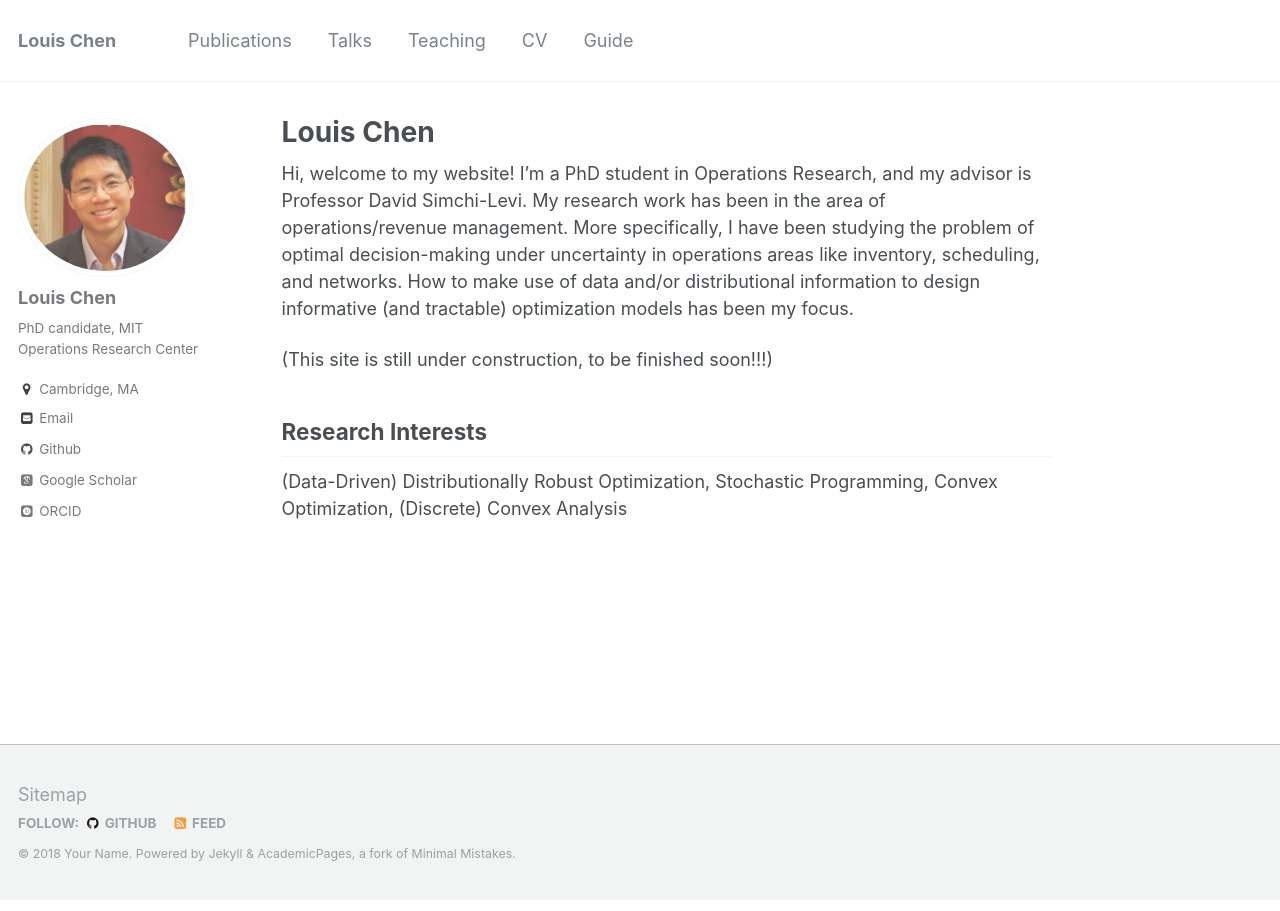
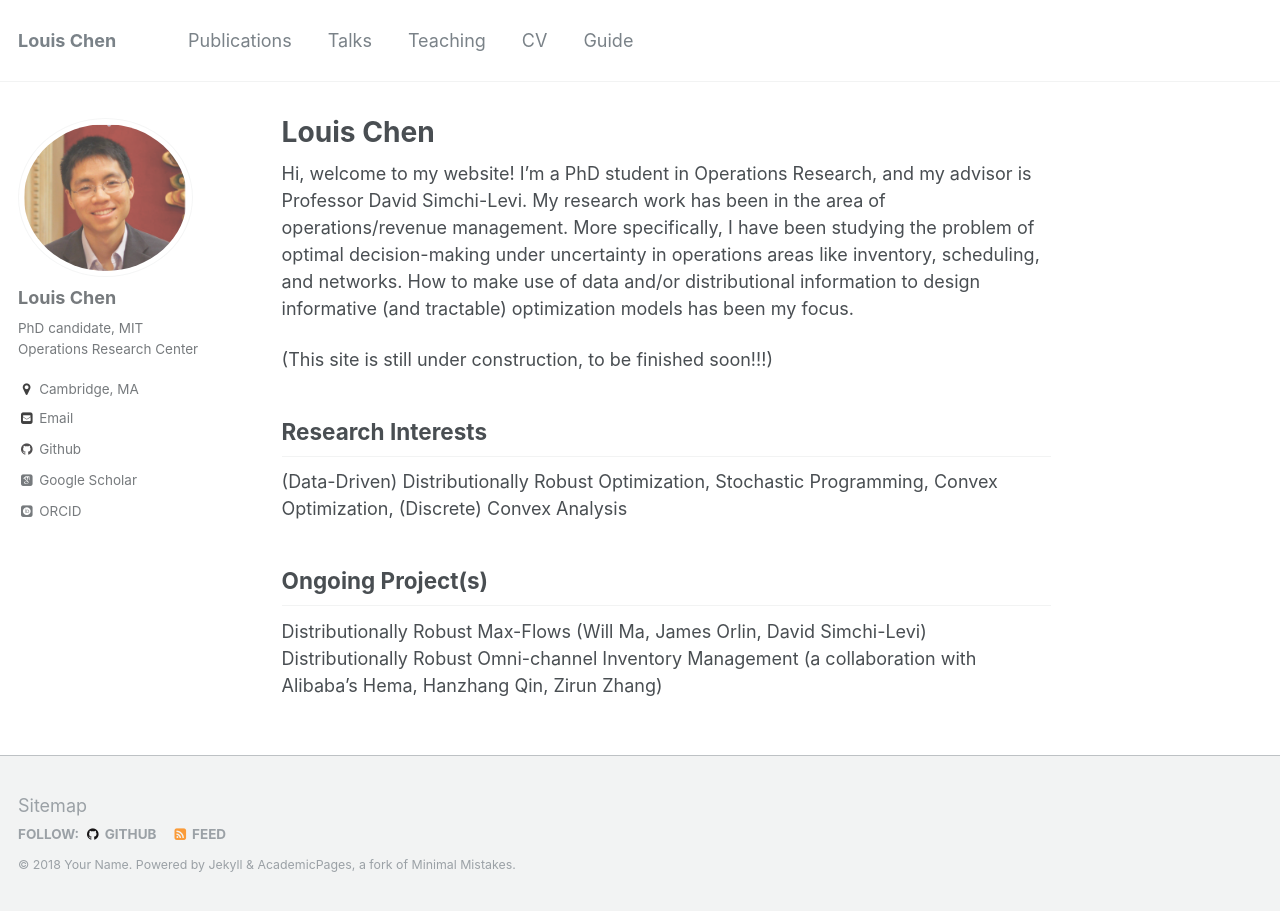
Before and after one commit to LouisLChen/LouisLChen.github.io, a Jekyll site: the page built from _pages/about.md, in a window 1280 px wide. Built offline with Jekyll 4.4.1, drawn with Linux system fonts in a browser that asks for light colours; some web fonts are replaced.

Commit message:
Update about.md

```diff
--- a/_pages/about.md
+++ b/_pages/about.md
@@ -16,3 +16,9 @@ Hi, welcome to my website! I'm a PhD student in Operations Research, and my advi
 Research Interests
 ------
 (Data-Driven) Distributionally Robust Optimization, Stochastic Programming, Convex Optimization, (Discrete) Convex Analysis
+
+
+Ongoing Project(s)
+------
+Distributionally Robust Max-Flows (Will Ma, James Orlin, David Simchi-Levi)
+Distributionally Robust Omni-channel Inventory Management (a collaboration with Alibaba's Hema, Hanzhang Qin, Zirun Zhang)
```
